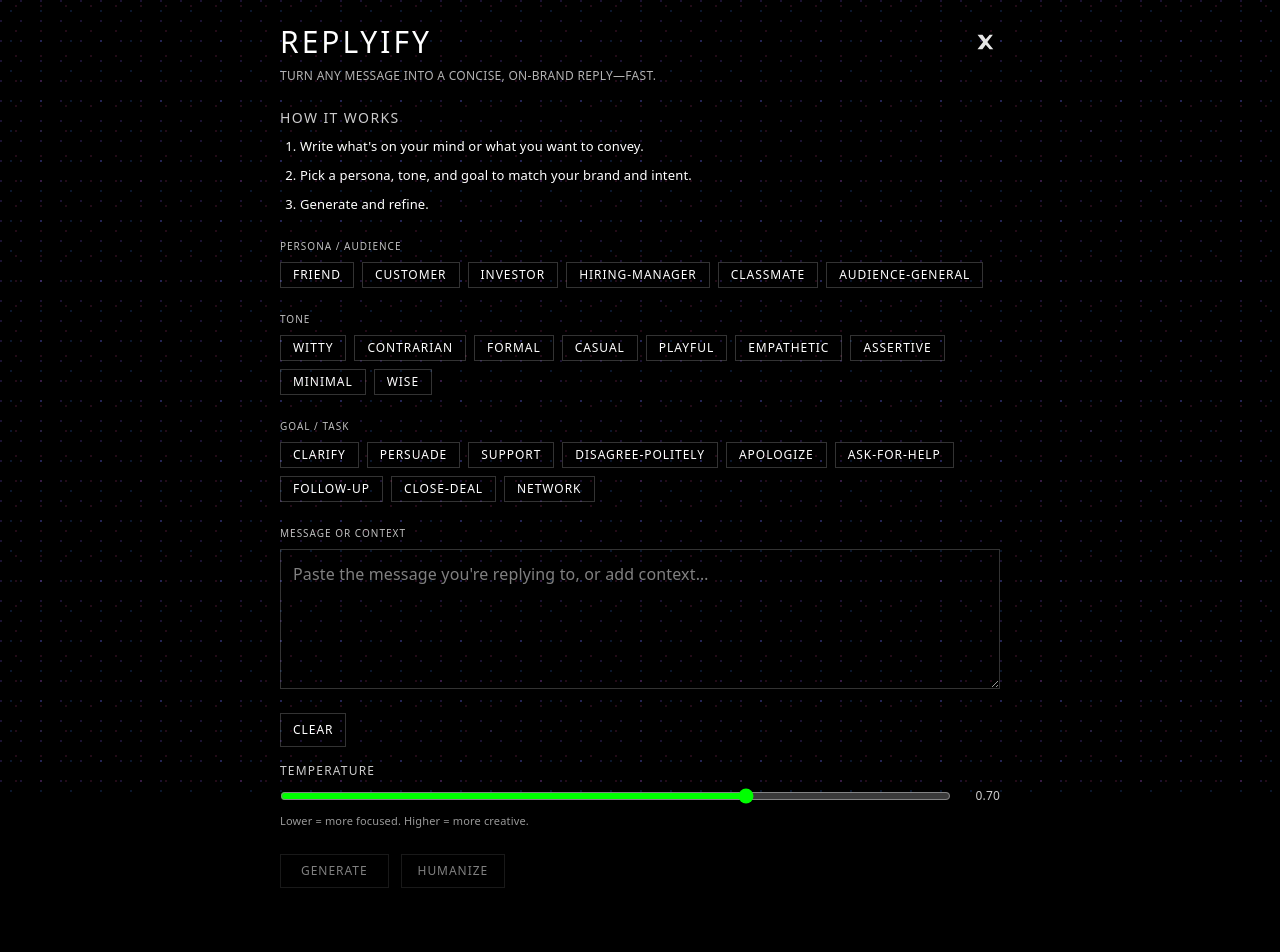
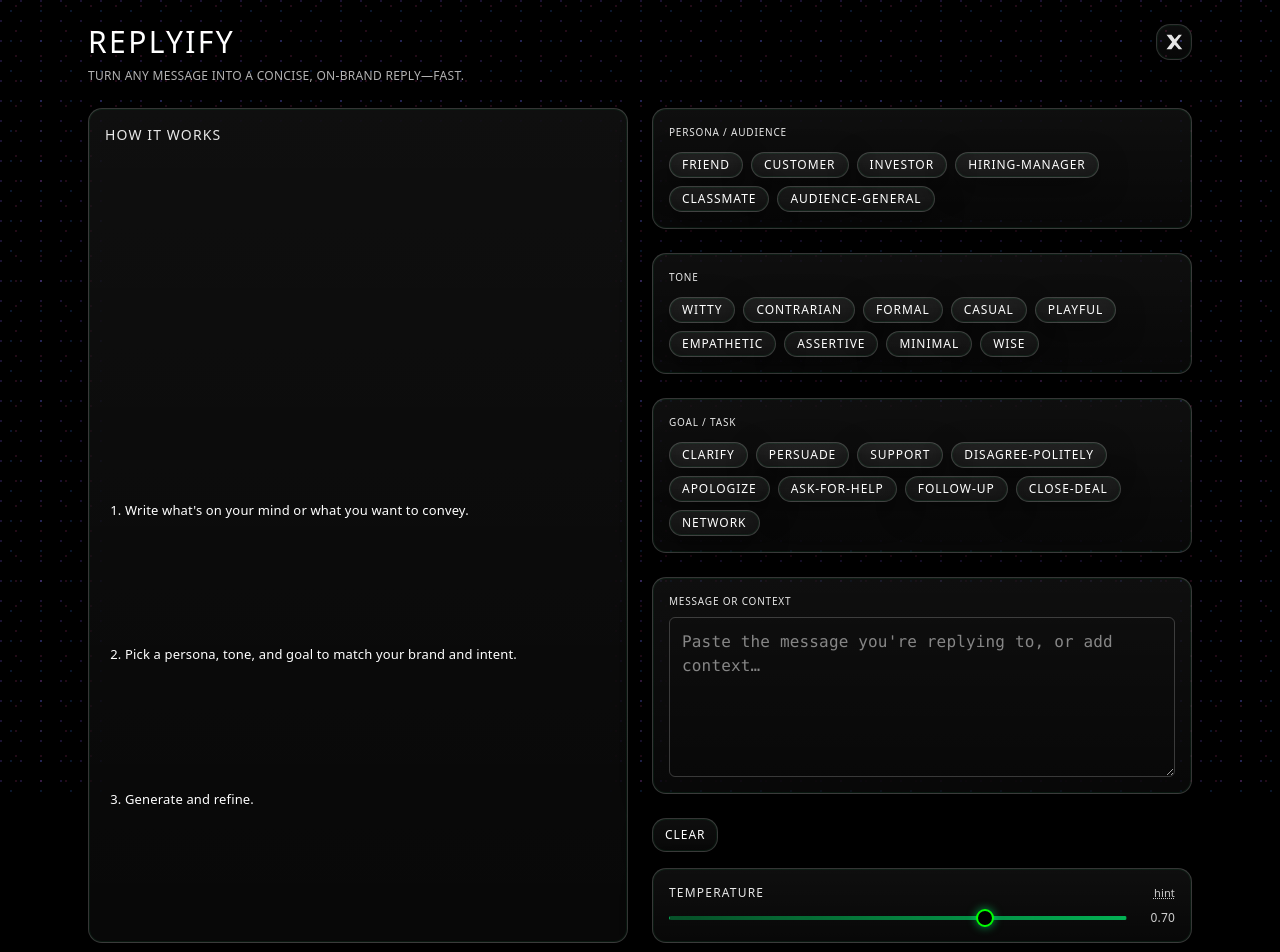
Before and after one commit to Shrysxs/replyify, a Next.js app: page / in a window 1280 px wide. Shown: the top 952 px of the page. Before the commit the page ends 912 px from the top, so only its background shows below. Built offline with nearby package versions, Linux system fonts and the light colour scheme; no server answers.

Commit message:
UI Updates (Glassmorphism)

```diff
--- a/src/app/globals.css
+++ b/src/app/globals.css
@@ -10,8 +10,9 @@
   --color-background: var(--background);
   --color-foreground: var(--foreground);
   --color-accent: var(--accent);
-  --font-ui: var(--font-vt323);
-  --font-mono: var(--font-vt323);
+  --font-ui: ui-sans-serif, system-ui, -apple-system, Segoe UI, Roboto, Helvetica, Arial, "Apple Color Emoji", "Segoe UI Emoji";
+  --font-mono: ui-monospace, SFMono-Regular, Menlo, Monaco, Consolas, "Liberation Mono", "Courier New", monospace;
+  --font-retro: var(--font-vt323);
 }
 
 /* Base */
@@ -22,7 +23,7 @@
 body {
   background: var(--background);
   color: var(--foreground);
-  font-family: var(--font-ui), ui-monospace, SFMono-Regular, Menlo, Monaco, Consolas, "Liberation Mono", "Courier New", monospace;
+  font-family: var(--font-ui);
   letter-spacing: 0.01em;
 }
 
@@ -48,16 +49,37 @@
 }
 
 textarea, input, select {
-  font-family: var(--font-mono), ui-monospace, Menlo, Monaco, Consolas, "Liberation Mono", "Courier New", monospace;
+  font-family: var(--font-mono);
 }
 
 /* Selection */
 ::selection { background: #00ff0044; color: var(--foreground); }
 
+/* Glassmorphism utilities */
+.glass {
+  background: linear-gradient(180deg, rgba(255,255,255,0.06), rgba(255,255,255,0.03));
+  border: 1px solid rgba(255,255,255,0.18);
+  box-shadow: 0 0 0 1px rgba(0,255,120,0.06) inset, 0 10px 30px rgba(0,0,0,0.4);
+  backdrop-filter: blur(12px);
+  -webkit-backdrop-filter: blur(12px);
+  border-radius: 14px;
+}
+
+.neon-hover {
+  transition: box-shadow .25s ease, transform .2s ease, border-color .25s ease;
+}
+.neon-hover:hover {
+  box-shadow: 0 0 0 1px rgba(0,255,120,0.35) inset, 0 0 22px rgba(0,255,120,0.25);
+  border-color: rgba(0,255,120,0.5);
+}
+
 /* Terminal box utility */
 .terminal {
-  border: 1px solid #ffffff66;
-  background: #000000;
+  border: 1px solid rgba(255,255,255,0.18);
+  background: linear-gradient(180deg, rgba(0,0,0,0.9), rgba(0,0,0,0.7));
+  backdrop-filter: blur(10px);
+  -webkit-backdrop-filter: blur(10px);
+  border-radius: 12px;
 }
 
 /* Minimal animations */
@@ -71,5 +93,83 @@
   to { opacity: 1; }
 }
 
+@keyframes caret-blink {
+  0%, 49% { opacity: 1; }
+  50%, 100% { opacity: 0; }
+}
+
+@keyframes dots {
+  0% { content: ""; }
+  33% { content: "."; }
+  66% { content: ".."; }
+  100% { content: "..."; }
+}
+
 .flicker { animation: crt-flicker 2.4s infinite steps(2, end); }
-.typewriter { animation: type-reveal 240ms ease-out; }
+.typewriter { position: relative; animation: type-reveal 240ms ease-out; }
+.typewriter::after {
+  content: "";
+  position: absolute;
+  width: 8px;
+  height: 1.15em;
+  background: rgba(0,255,120,0.85);
+  margin-left: 6px;
+  display: inline-block;
+  animation: caret-blink 1s steps(1, end) infinite;
+}
+
+.loading-dots::after {
+  display: inline-block;
+  margin-left: 2px;
+  color: var(--accent);
+  content: "";
+  animation: dots 1.2s infinite steps(3, end);
+}
+
+/* Range slider styling */
+input[type="range"].glow-range {
+  -webkit-appearance: none;
+  width: 100%;
+  height: 4px;
+  background: linear-gradient(90deg, rgba(0,255,120,0.1), rgba(0,255,120,0.6));
+  border-radius: 999px;
+  outline: none;
+  border: 1px solid rgba(0,255,120,0.2);
+  box-shadow: 0 0 10px rgba(0,255,120,0.25) inset;
+}
+input[type="range"].glow-range::-webkit-slider-thumb {
+  -webkit-appearance: none;
+  width: 18px;
+  height: 18px;
+  border-radius: 50%;
+  background: #000;
+  border: 2px solid var(--accent);
+  box-shadow: 0 0 10px rgba(0,255,120,0.6);
+}
+input[type="range"].glow-range::-moz-range-thumb {
+  width: 18px; height: 18px; border-radius: 50%; background: #000; border: 2px solid var(--accent); box-shadow: 0 0 10px rgba(0,255,120,0.6);
+}
+
+/* Tooltip */
+.tooltip { position: relative; }
+.tooltip .tooltip-content {
+  position: absolute;
+  left: 50%;
+  transform: translateX(-50%);
+  bottom: 125%;
+  white-space: nowrap;
+  font-size: 11px;
+  padding: 6px 8px;
+  border-radius: 8px;
+  background: rgba(0,0,0,0.8);
+  color: var(--foreground);
+  border: 1px solid rgba(0,255,120,0.35);
+  box-shadow: 0 0 18px rgba(0,255,120,0.15);
+  opacity: 0;
+  pointer-events: none;
+  transition: opacity .2s ease, transform .2s ease;
+}
+.tooltip:hover .tooltip-content { opacity: 1; transform: translateX(-50%) translateY(-2px); }
+
+/* Retro header utility */
+.retro { font-family: var(--font-retro), monospace; letter-spacing: 0.08em; }
--- a/src/app/page.tsx
+++ b/src/app/page.tsx
@@ -139,18 +139,19 @@
   }
 
   return (
-    <main className="mx-auto max-w-3xl p-6 grid gap-6">
+    <main className="mx-auto max-w-6xl p-6 grid gap-6">
       <header className="grid gap-2">
         <div className="flex items-center justify-between gap-3">
-          <h1 className="text-3xl uppercase tracking-widest">REPLYIFY</h1>
+          <h1 className="retro text-3xl uppercase tracking-widest">REPLYIFY</h1>
           <a
             href="https://x.com/xshrey_9"
             target="_blank"
             rel="noopener noreferrer"
             aria-label="Open X profile @xshrey_9"
-            className="p-1.5 no-underline opacity-90 hover:opacity-100 transition-opacity"
+            className="no-underline opacity-90 hover:opacity-100 transition-opacity"
             style={{ color: "var(--foreground)" }}
           >
+            <div className="glass neon-hover rounded-full p-2 border border-white/20">
               <svg
                 width="18"
                 height="18"
@@ -166,6 +167,7 @@
                 />
               </svg>
               <span className="sr-only">X</span>
+            </div>
           </a>
         </div>
         <p className="text-xs opacity-70 uppercase tracking-wide">
@@ -173,8 +175,9 @@
         </p>
       </header>
 
-      <section aria-labelledby="how-it-works-title" className="grid gap-2">
-        <h2 id="how-it-works-title" className="text-sm uppercase tracking-widest opacity-80">
+      <div className="grid gap-6 md:grid-cols-2">
+        <section aria-labelledby="how-it-works-title" className="grid gap-2 glass neon-hover p-4">
+          <h2 id="how-it-works-title" className="text-sm uppercase tracking-widest opacity-90 retro">
             How it works
           </h2>
           <ol className="grid gap-2 text-[13px] leading-relaxed list-decimal pl-5">
@@ -196,8 +199,14 @@
             onChange={setConfig}
           />
           {/* Temperature Slider */}
-        <div className="grid gap-2">
-          <label htmlFor="temp" className="text-xs uppercase tracking-widest opacity-80">Temperature</label>
+          <div className="grid gap-2 glass neon-hover p-4">
+            <div className="flex items-center justify-between">
+              <label htmlFor="temp" className="text-xs uppercase tracking-widest opacity-90">Temperature</label>
+              <div className="tooltip text-[11px] opacity-80">
+                <span className="underline decoration-dotted cursor-help">hint</span>
+                <span className="tooltip-content">Lower = focused | Higher = creative</span>
+              </div>
+            </div>
             <div className="flex items-center gap-3">
               <input
                 id="temp"
@@ -207,19 +216,17 @@
                 step={0.05}
                 value={temperature}
                 onChange={(e) => setTemperature(parseFloat(e.target.value))}
-              className="w-full accent-[var(--accent)]"
+                className="w-full glow-range"
                 aria-valuemin={0}
                 aria-valuemax={1}
                 aria-valuenow={Number.isFinite(temperature) ? Number(temperature.toFixed(2)) : 0.7}
               />
               <span className="text-xs tabular-nums opacity-80 w-10 text-right">{temperature.toFixed(2)}</span>
             </div>
-          <p className="text-[11px] opacity-60">
-            Lower = more focused. Higher = more creative.
-          </p>
           </div>
         </section>
 
+        <section className="grid content-start gap-4">
           <div className="flex items-center gap-3">
             <button
               type="button"
@@ -227,19 +234,30 @@
               disabled={loading || humanizing || !config.input}
               aria-busy={loading}
               aria-controls="reply-output"
-          className="border px-5 py-2 text-xs uppercase tracking-wider disabled:opacity-50
-                     border-[var(--accent)] text-[var(--accent)] hover:opacity-90"
+              className="glass neon-hover border px-5 py-2 text-xs uppercase tracking-wider disabled:opacity-50 border-[var(--accent)] text-[var(--accent)]"
             >
-          {loading ? "GENERATING…" : "GENERATE"}
+              {loading ? (
+                <span>
+                  GENERATING<span className="loading-dots" aria-hidden="true"></span>
+                </span>
+              ) : (
+                "GENERATE"
+              )}
             </button>
             <button
               type="button"
               onClick={handleHumanize}
               disabled={humanizing || loading || !output}
               aria-busy={humanizing}
-          className="border border-white/30 px-4 py-2 text-xs uppercase tracking-wider disabled:opacity-50 hover:border-white/60"
+              className="glass neon-hover border border-white/30 px-4 py-2 text-xs uppercase tracking-wider disabled:opacity-50"
             >
-          {humanizing ? "HUMANIZING…" : "HUMANIZE"}
+              {humanizing ? (
+                <span>
+                  HUMANIZING<span className="loading-dots" aria-hidden="true"></span>
+                </span>
+              ) : (
+                "HUMANIZE"
+              )}
             </button>
             {error ? (
               <span role="alert" aria-live="assertive" className="text-xs text-red-400 uppercase tracking-wide">{error}</span>
@@ -247,7 +265,7 @@
           </div>
 
           {output ? (
-        <section id="reply-output" className="terminal p-4" aria-live="polite">
+            <section id="reply-output" className="terminal glass neon-hover p-4 flicker" aria-live="polite">
               <div className="flex items-center justify-between mb-2">
                 <div className="text-[10px] uppercase opacity-75">OUTPUT</div>
                 <div className="flex items-center gap-2">
@@ -255,7 +273,7 @@
                     type="button"
                     onClick={handleCopy}
                     disabled={!output}
-                className="border border-white/30 px-2 py-1 text-[10px] uppercase tracking-widest disabled:opacity-50 hover:border-white/60"
+                    className="glass neon-hover border border-white/30 px-2 py-1 text-[10px] uppercase tracking-widest disabled:opacity-50"
                     aria-label="Copy output to clipboard"
                   >
                     {copied ? "COPIED" : "COPY"}
@@ -265,6 +283,8 @@
               <div className="whitespace-pre-wrap leading-relaxed typewriter">{output}</div>
             </section>
           ) : null}
+        </section>
+      </div>
     </main>
   );
 }
--- a/src/components/prompt/OptionsGroup.tsx
+++ b/src/components/prompt/OptionsGroup.tsx
@@ -11,9 +11,9 @@
 
 export default function OptionsGroup({ title, options, value, onChange }: Props) {
   return (
-    <div className="grid gap-2">
-      <div className="text-[10px] uppercase tracking-widest opacity-75">{title}</div>
-      <div className="flex flex-wrap gap-2">
+    <div className="grid gap-3 glass neon-hover p-4">
+      <div className="text-[10px] uppercase tracking-widest opacity-90 retro">{title}</div>
+      <div className="flex flex-wrap gap-2 transition-all">
         {options.map((opt) => {
           const isSelected = value === opt;
           return (
--- a/src/components/prompt/PromptConfigurator.tsx
+++ b/src/components/prompt/PromptConfigurator.tsx
@@ -31,15 +31,15 @@
         onChange={(goal) => onChange({ ...value, goal })}
       />
 
-      <div className="grid gap-2">
-        <div id="msg-label" className="text-[10px] uppercase tracking-widest opacity-75">MESSAGE OR CONTEXT</div>
+      <div className="grid gap-2 glass neon-hover p-4">
+        <div id="msg-label" className="text-[10px] uppercase tracking-widest opacity-90 retro">MESSAGE OR CONTEXT</div>
         <textarea
           value={value.input}
           onChange={(e) => onChange({ ...value, input: e.target.value })}
-          placeholder="Paste the message you're replying to, or add context…"
+          placeholder="Paste the message you&apos;re replying to, or add context…"
           aria-label="Message or context to reply to"
           aria-describedby="msg-label"
-          className="w-full min-h-[140px] border border-white/30 bg-transparent p-3 outline-none focus:border-[var(--accent)]"
+          className="w-full min-h-[160px] border border-white/20 bg-transparent p-3 rounded-md outline-none focus:border-[var(--accent)] focus:shadow-[0_0_12px_rgba(0,255,120,0.25)] transition"
         />
       </div>
 
@@ -47,7 +47,7 @@
         <button
           type="button"
           onClick={() => onChange({ persona: "", tone: "", goal: "", topic: "", input: "" })}
-          className="border border-white/30 px-3 py-2 text-xs uppercase tracking-wider hover:border-white/60"
+          className="glass neon-hover border border-white/30 px-3 py-2 text-xs uppercase tracking-wider"
         >
           CLEAR
         </button>
--- a/src/components/ui/Chip.tsx
+++ b/src/components/ui/Chip.tsx
@@ -17,10 +17,11 @@
       data-selected={selected ? "true" : "false"}
       style={selected ? { borderColor: "var(--accent)", color: "var(--accent)" } : undefined}
       className={[
-        "inline-flex items-center border px-3 py-1 text-xs transition uppercase tracking-wider",
-        "select-none",
+        "inline-flex items-center select-none uppercase tracking-wider text-xs",
+        "border rounded-full px-3 py-1 transition-all",
+        "glass neon-hover",
         selected
-          ? "border-[var(--accent)] text-[var(--accent)]"
+          ? "border-[var(--accent)] text-[var(--accent)] shadow-[0_0_12px_rgba(0,255,120,0.25)]"
           : "border-white/30 hover:border-white/60",
         className || "",
       ].join(" ")}
```
Lines whose indentation alone changed are shown as unchanged.
